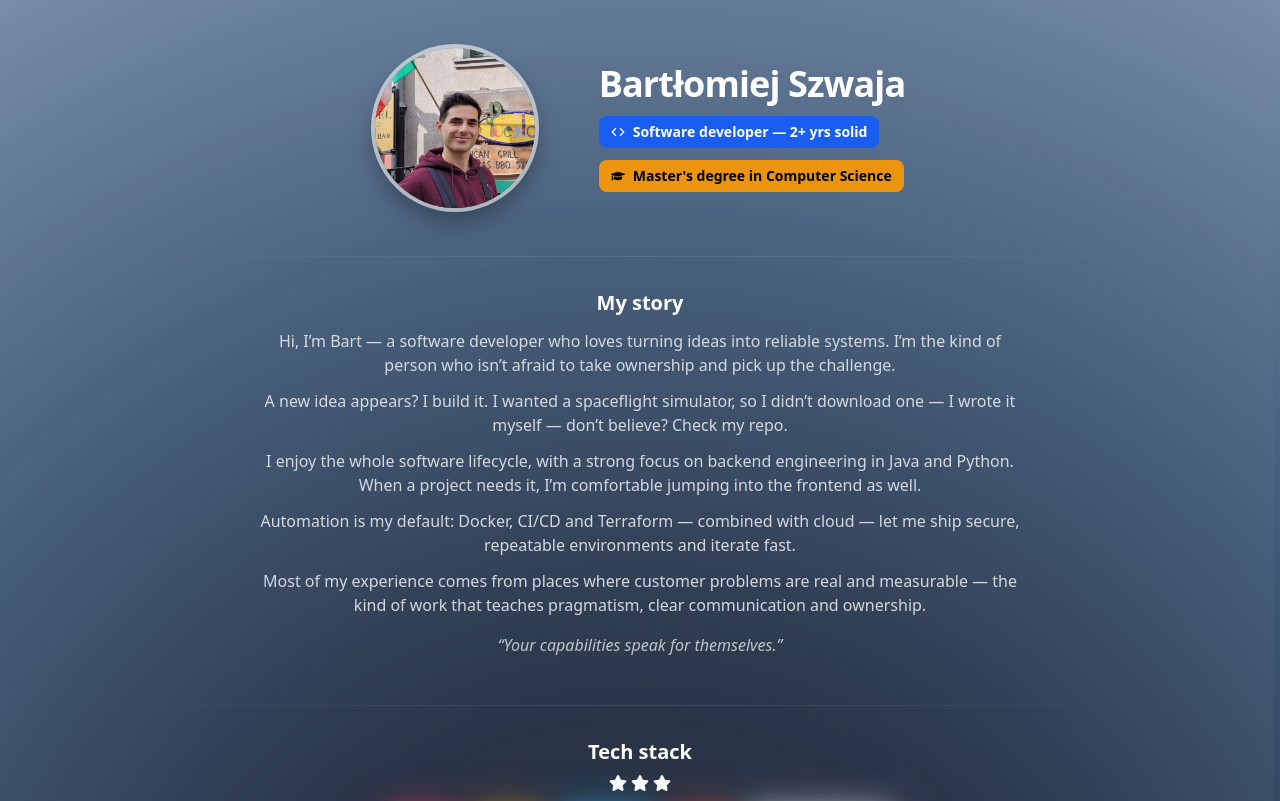
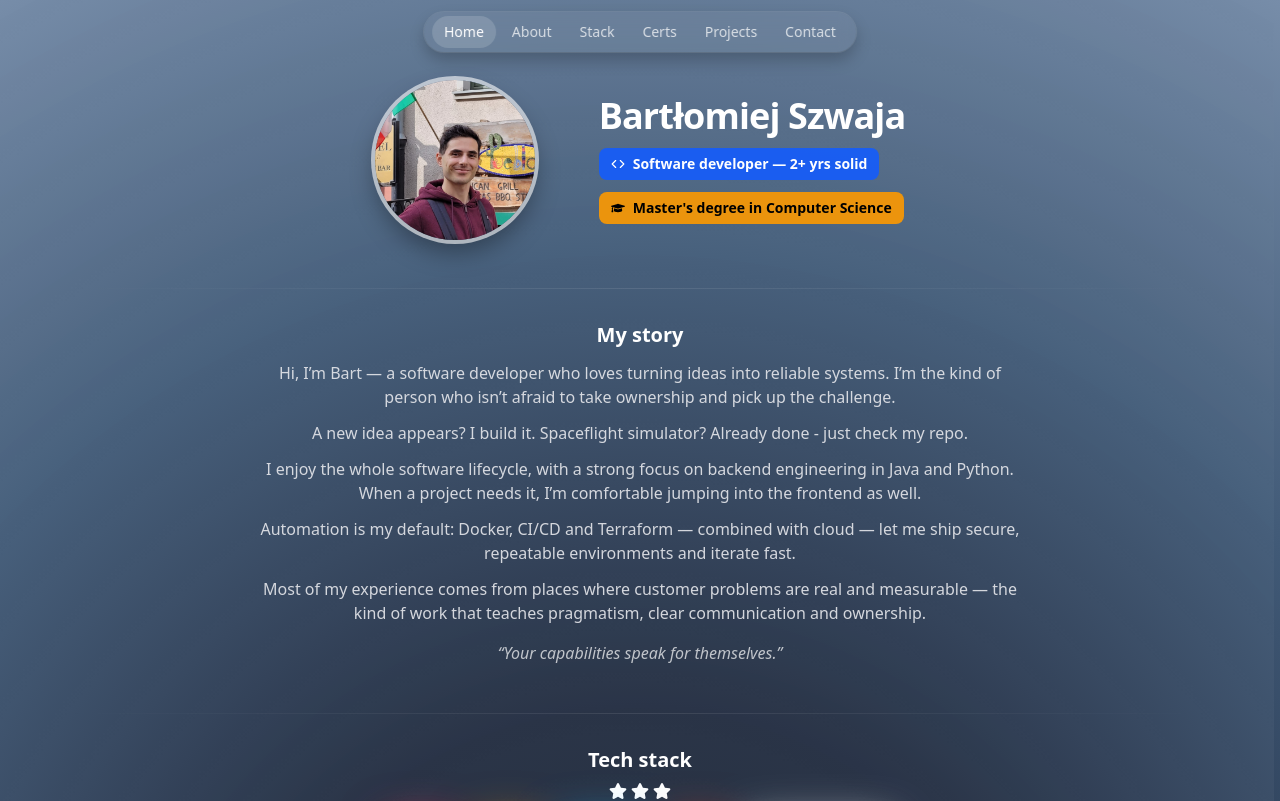
Before and after one commit to Verduttio/verduttio.github.io, a React (Vite) app: page / in a window 1280 px wide. Shown: the top 801 px of the page. Built offline with nearby package versions, Linux system fonts and the light colour scheme.

Commit message:
feat: add scroll navigation menu

```diff
--- a/src/App.tsx
+++ b/src/App.tsx
@@ -7,6 +7,7 @@ import Certifications from "./components/Certifications";
 import AboutMe from "./components/AboutMe";
 import Divider from "./components/Divider";
 import Footer from "./components/Footer";
+import ScrollNav from "./components/ScrollNav";
 
 
 const App: React.FC = () => {
@@ -14,6 +15,8 @@ const App: React.FC = () => {
     <div className="min-h-screen bg-animated text-white">
       <main className="relative z-10 flex flex-col items-center px-4 py-10 md:py-12">
         <div className="w-full max-w-6xl space-y-12">
+          <div className="w-full max-w-6xl space-y-12">
+            <ScrollNav />
             <Header />
             <Divider />
             <AboutMe />
@@ -25,6 +28,7 @@ const App: React.FC = () => {
             <Contact />
             <Footer />
           </div>
+        </div>
       </main>
     </div>
   );
--- a/src/components/AboutMe.tsx
+++ b/src/components/AboutMe.tsx
@@ -1,7 +1,7 @@
 import React from "react";
 
 const AboutMe: React.FC = () => (
-  <section id="about" className="px-4">
+  <section id="about" className="px-4 section-offset">
     <div className="mx-auto w-full max-w-3xl">
       <div className="text-center">
         <h2 className="text-xl font-semibold">My story</h2>
@@ -12,8 +12,7 @@ const AboutMe: React.FC = () => (
         </p>
 
         <p className="mx-auto mt-3 max-w-3xl text-gray-200/90">
-          A new idea appears? I build it. I wanted a spaceflight simulator, so I didn’t download one —
-          I wrote it myself — don’t believe? Check my repo.
+          A new idea appears? I build it. Spaceflight simulator? Already done - just check my repo.
         </p>
 
         <p className="mx-auto mt-3 max-w-3xl text-gray-200/90">
--- a/src/components/Certifications.tsx
+++ b/src/components/Certifications.tsx
@@ -6,7 +6,7 @@ type Cert = {
   title: string;
   provider: "AWS";
   level: "cp" | "saa";
-  credentialUrl?: string; // optional: add your Credly/URL later
+  credentialUrl?: string;
 };
 
 const certs: Cert[] = [
@@ -16,7 +16,7 @@ const certs: Cert[] = [
 
 const Certifications: React.FC = () => {
   return (
-    <section className="text-center">
+    <section id="certs" className="text-center section-offset">
       <h2 className="text-xl font-semibold">Certifications</h2>
 
       <div className="mt-4 grid gap-4 sm:grid-cols-2">
--- a/src/components/Contact.tsx
+++ b/src/components/Contact.tsx
@@ -3,7 +3,7 @@ import { FaGoogle, FaGithub, FaLinkedin } from "react-icons/fa";
 
 const Contact: React.FC = () => {
   return (
-    <section className="text-center">
+    <section id="contact" className="text-center section-offset">
       <h2 className="text-xl font-semibold">Contact</h2>
 
       <div className="mt-4 flex flex-col items-center gap-3">
--- a/src/components/Header.tsx
+++ b/src/components/Header.tsx
@@ -5,7 +5,7 @@ import { FaGraduationCap } from "react-icons/fa";
 
 const Header: React.FC = () => {
   return (
-    <section className="px-4">
+    <section id="top" className="px-4 pt-8">
       <div className="mx-auto w-full max-w-4xl">
         {/* grid shrinks to content from md up, then centers */}
         <div className="grid grid-cols-1 items-center gap-6 md:grid-cols-[200px_auto] md:w-max md:mx-auto">
--- a/src/components/Projects.tsx
+++ b/src/components/Projects.tsx
@@ -31,7 +31,7 @@ const projects = [
 
 const Projects: React.FC = () => {
   return (
-    <section>
+    <section id="projects" className="section-offset">
       <h2 className="text-xl font-semibold text-center">My projects</h2>
       <div className="mt-6 grid gap-6 sm:grid-cols-2 lg:grid-cols-3">
         {projects.map((p, idx) => (
--- /dev/null
+++ b/src/components/ScrollNav.tsx
@@ -0,0 +1,121 @@
+import React, { useEffect, useRef, useState } from "react";
+
+const SECTIONS = [
+  { id: "top",      label: "Home" },
+  { id: "about",    label: "About" },
+  { id: "stack",    label: "Stack" },
+  { id: "certs",    label: "Certs" },
+  { id: "projects", label: "Projects" },
+  { id: "contact",  label: "Contact" },
+];
+
+const ScrollNav: React.FC = () => {
+  const [active, setActive] = useState<string>("top");
+  const lockUntil = useRef<number>(0);                 // block after click
+  const els = useRef<Record<string, HTMLElement>>({}); // cache elements
+  const ticking = useRef(false);
+
+  // collect references to sections
+  useEffect(() => {
+    const map: Record<string, HTMLElement> = {};
+    SECTIONS.forEach(({ id }) => {
+      const el = document.getElementById(id);
+      if (el) map[id] = el as HTMLElement;
+    });
+    els.current = map;
+  }, []);
+
+  // scrollspy logic (throttle via rAF)
+  useEffect(() => {
+    const compute = () => {
+      ticking.current = false;
+
+      // lock in case of click (to prevent flickering during smooth scroll)
+      if (performance.now() < lockUntil.current) return;
+
+      const winH = window.innerHeight;
+      const y = window.scrollY;
+      const docH = document.documentElement.scrollHeight;
+
+      // guard top / bottom
+      if (y < 60) { if (active !== "top") setActive("top"); return; }
+      if (y + winH >= docH - 2) { if (active !== "contact") setActive("contact"); return; }
+
+      // reference line ~ 35% of the screen from the top
+      const refY = winH * 0.35;
+
+      let bestId = active;
+      let bestDist = Number.POSITIVE_INFINITY;
+
+      for (const { id } of SECTIONS) {
+        const el = els.current[id];
+        if (!el) continue;
+        const rect = el.getBoundingClientRect();
+        const dist = Math.abs(rect.top - refY);
+        if (dist < bestDist) {
+          bestDist = dist;
+          bestId = id;
+        }
+      }
+
+      if (bestId !== active) setActive(bestId);
+    };
+
+    const onScroll = () => {
+      if (ticking.current) return;
+      ticking.current = true;
+      requestAnimationFrame(compute);
+    };
+
+    window.addEventListener("scroll", onScroll, { passive: true });
+    window.addEventListener("resize", onScroll);
+    // immediately compute once
+    onScroll();
+
+    return () => {
+      window.removeEventListener("scroll", onScroll);
+      window.removeEventListener("resize", onScroll);
+    };
+  }, [active]);
+
+  const handleClick = (id: string) => {
+    setActive(id);                          // immediate feedback in UI
+    lockUntil.current = performance.now() + 800; // 0.8s lock during smooth-scroll
+  };
+
+  return (
+    <nav
+      aria-label="Section navigation"
+      className="fixed top-3 left-1/2 -translate-x-1/2 z-50"
+    >
+      <ul className="
+        flex items-center gap-1 rounded-full
+        bg-white/6 backdrop-blur
+        px-2 py-1 ring-1 ring-white/10
+        shadow-[0_8px_16px_rgba(0,0,0,.22)]
+      ">
+        {SECTIONS.map(({ id, label }) => {
+          const isActive = active === id;
+          return (
+            <li key={id}>
+              <a
+                href={`#${id}`}
+                onClick={() => handleClick(id)}
+                aria-current={isActive ? "page" : undefined}
+                className={[
+                  "block rounded-full px-3 py-1.5 text-sm transition",
+                  "focus-visible:outline focus-visible:outline-2 focus-visible:outline-white/40",
+                  isActive ? "bg-white/15 text-white" : "text-white/75 hover:text-white",
+                ].join(" ")}
+              >
+                {label}
+              </a>
+            </li>
+          );
+        })}
+      </ul>
+    </nav>
+  );
+};
+
+export default ScrollNav;
--- a/src/components/Technologies.tsx
+++ b/src/components/Technologies.tsx
@@ -45,7 +45,7 @@ const Row: React.FC<{ children: React.ReactNode }> = ({ children }) => (
 
 const Technologies: React.FC = () => {
   return (
-    <section className="text-center">
+    <section id="stack"className="text-center section-offset">
       <h2 className="text-xl font-semibold">Tech stack</h2>
 
       {/* ★★★ */}
--- a/src/index.css
+++ b/src/index.css
@@ -90,3 +90,9 @@ html, body, #root { height: 100%; }
     drop-shadow(0 0 12px rgba(59,130,246,.65))
     drop-shadow(0 0 24px rgba(59,130,246,.50));
 }
+
+/* smooth anchor scrolling */
+html { scroll-behavior: smooth; }
+
+/* offset for fixed nav so anchors don't hide under it */
+.section-offset { scroll-margin-top: 96px; }
```
Lines whose indentation alone changed are shown as unchanged.
